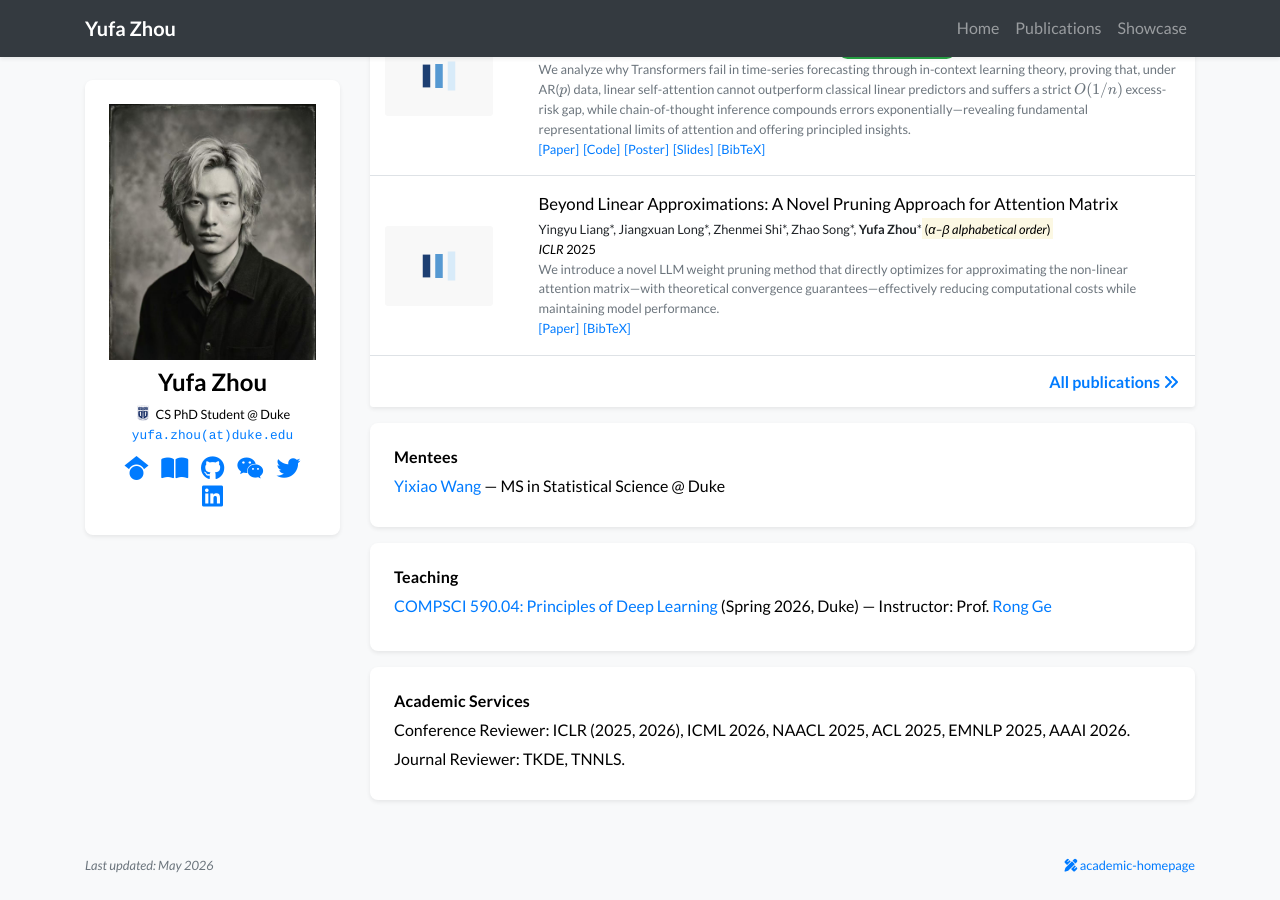
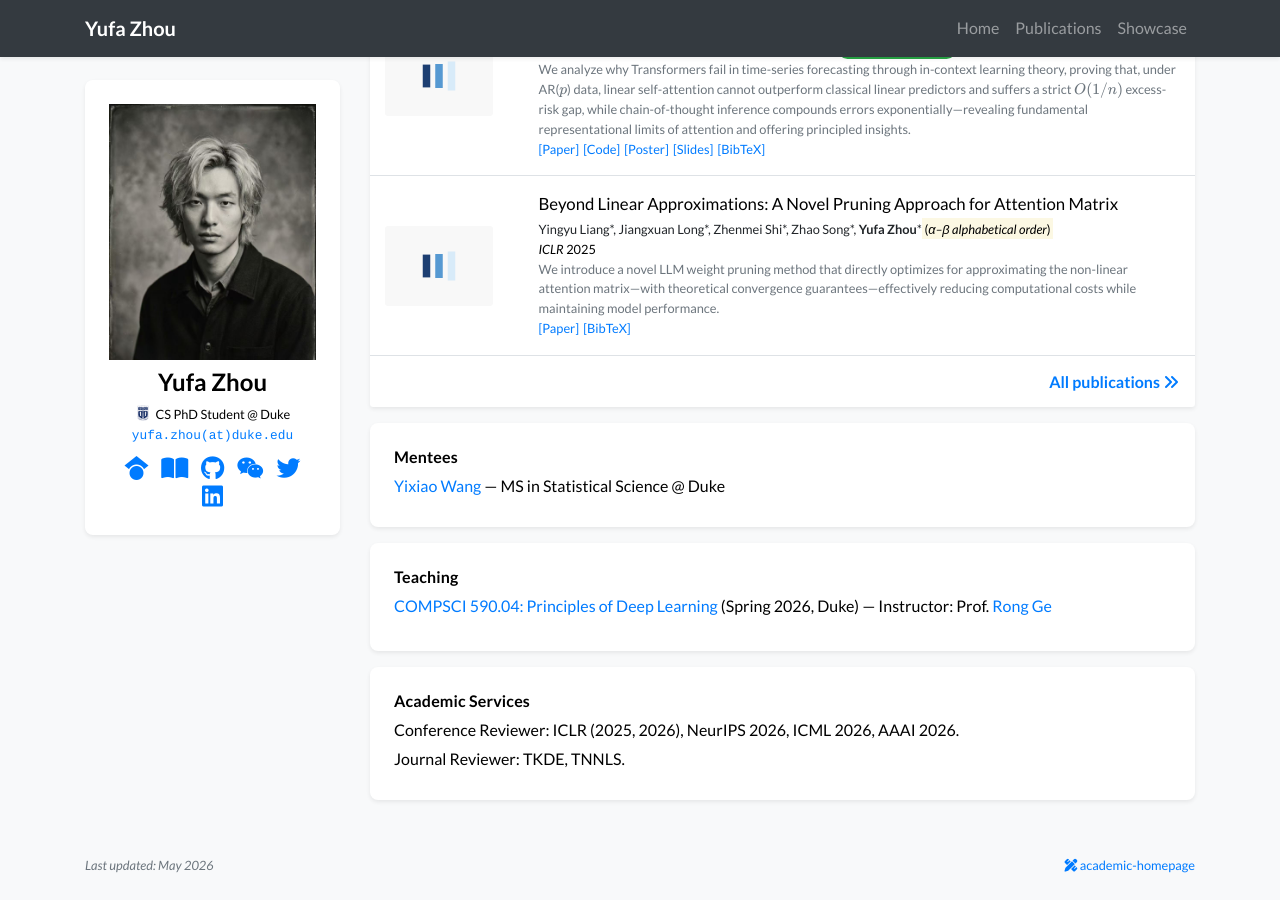
Before and after one commit to MasterZhou1/MasterZhou1.github.io, a Jekyll site: the page built from index.html, in a window 1280 px wide and 900 px high, scrolled down 1419 px. Built offline with Jekyll 4.4.1, drawn with Linux system fonts in a browser that asks for light colours; nearby versions of some CDN libraries; a style sheet for code colours, icons or effects is not loaded.

Commit message:
Update profile.yml

```diff
--- a/_data/profile.yml
+++ b/_data/profile.yml
@@ -78,5 +78,5 @@ experience:
 
 
 academic_services:
-  conference: ["ICLR (2025, 2026)", "ICML 2026", "NAACL 2025", "ACL 2025", "EMNLP 2025", "AAAI 2026"]
+  conference: ["ICLR (2025, 2026)", "NeurIPS 2026", "ICML 2026", "AAAI 2026"]
   journal: ["TKDE", "TNNLS"]
```
